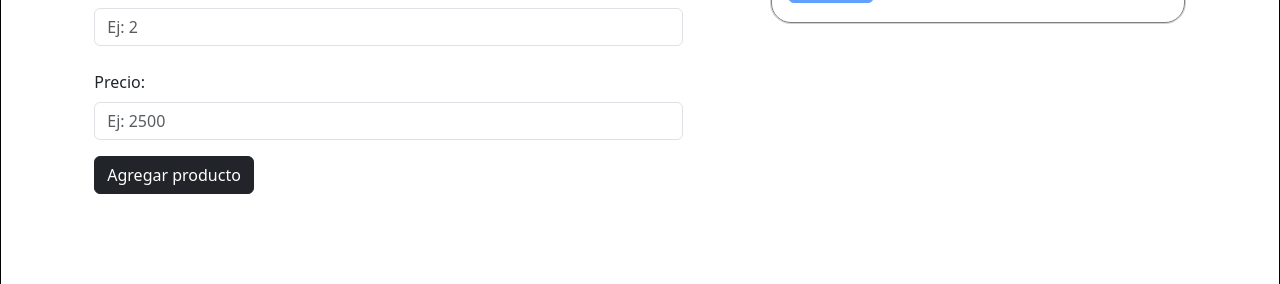
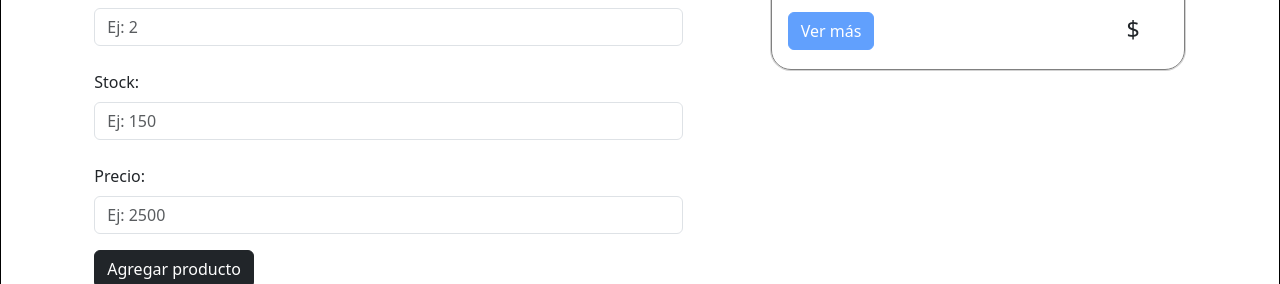
Before and after one commit to darioberatti/Ecommerce-FRONTEND, a React (Create React App) app: page /create-product in a window 1280 px wide. Shown: the part 981-1265 px from the top of the page. Built offline with nearby package versions, Linux system fonts and the light colour scheme; no server answers.

Commit message:
correccion en creacion de producto

```diff
--- a/src/components/Content.js
+++ b/src/components/Content.js
@@ -23,7 +23,6 @@ const Content = () => {
       .post(`/api/cart/${product.id}`)
       .then((res) => toast.success(res.data.message))
       .catch(() => {
-
         toast.error("No se registró un usuario logueado");
         navigate("/login");
       });
@@ -36,7 +35,6 @@ const Content = () => {
         toast.success("Producto eliminado correctamente");
         setTimeout(() => {
           navigate("/");
-
         }, 1500);
       })
 
@@ -124,9 +122,8 @@ const Content = () => {
                 <p class="card-text">
                   Talle: {product.size && setSizes(product.size)}
                 </p>
+                <p class="card-text">Stock disponible: {product.stock}</p>
                 <p class="card-text">{product.description}</p>
-
-                <p class="card-text">Stock disponible: {product.stock}</p>
 
                 <div className="d-grid gap-2">
                   {usuario.isAdmin ? (
--- a/src/components/CreateProductForm.jsx
+++ b/src/components/CreateProductForm.jsx
@@ -14,6 +14,7 @@ const initialProductInfo = {
   team: "",
   year: "",
   categoryId: "",
+  stock:"",
   price: "",
 };
 
@@ -128,6 +129,8 @@ const ProductForm = () => {
                   ? "Pais:"
                   : key === "year"
                   ? "Año:"
+                  : key === "stock"
+                  ? "Stock:"
                   : key === "categoryId"
                   ? "ID de la categoria:"
                   : ""}
@@ -172,6 +175,8 @@ const ProductForm = () => {
                       ? "Brasil"
                       : key === "year"
                       ? "2002"
+                      : key === "stock"
+                      ? "150"
                       : key === "categoryId"
                       ? "2"
                       : ""
```
